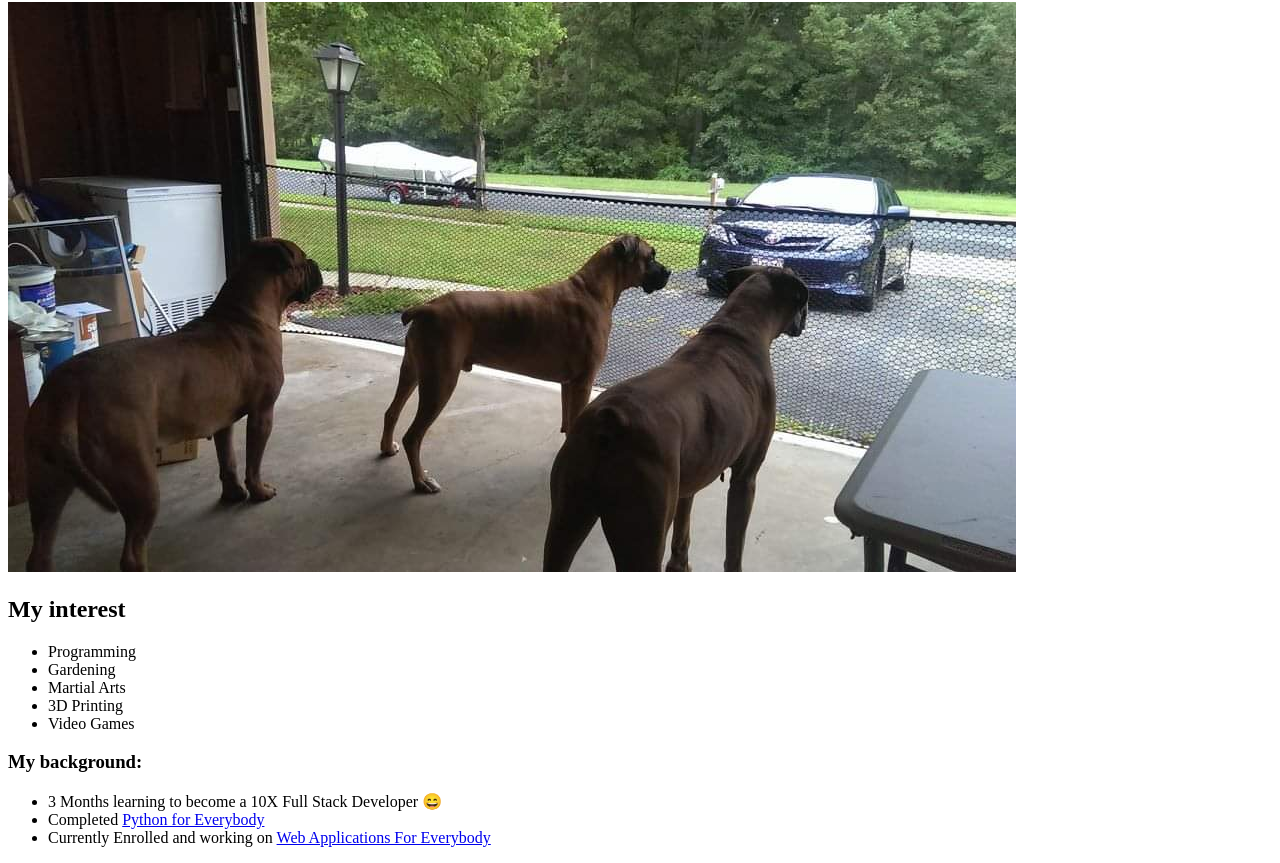
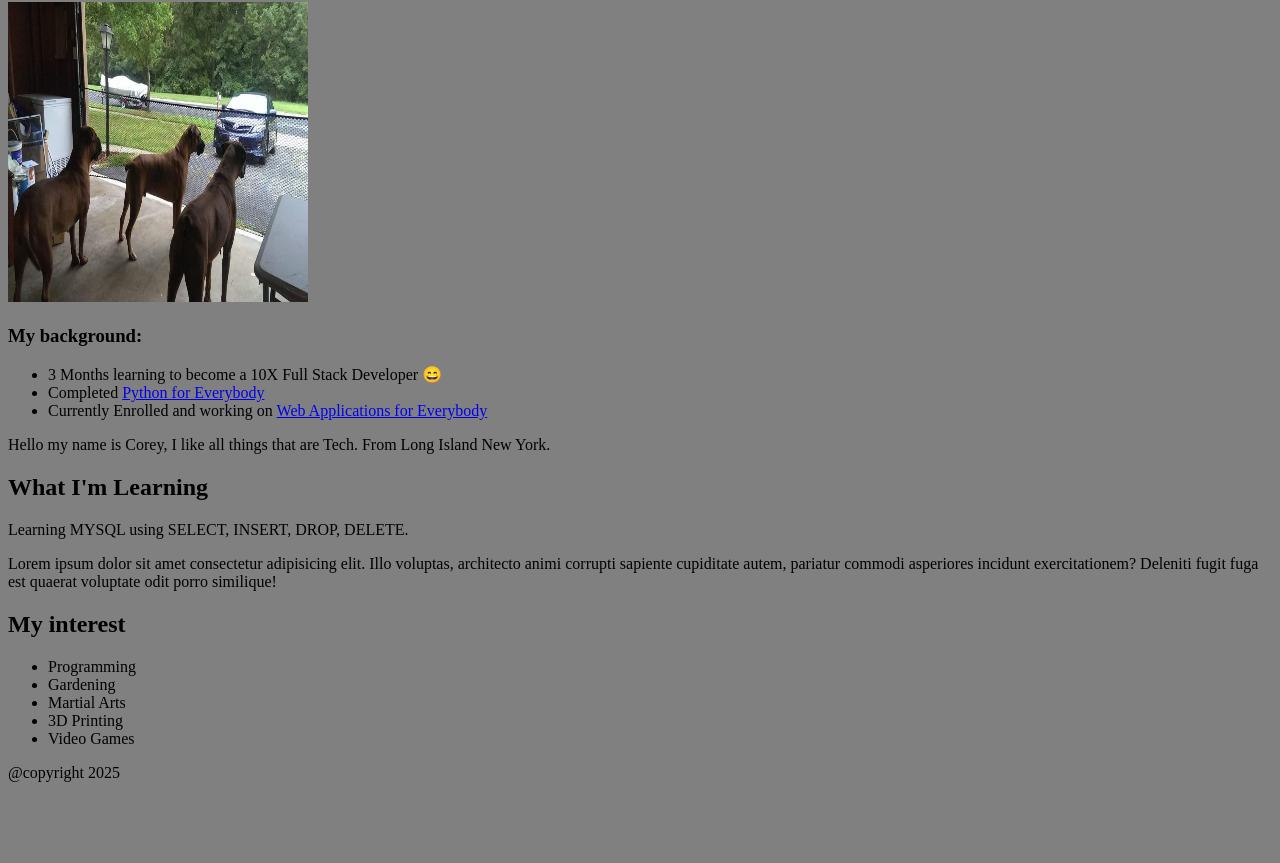
Before and after one commit to mainesource/Profile_Website, a plain HTML site: page index.html in a window 1280 px wide. Shown: the part 112-975 px from the top of the page. After the commit the page ends 902 px from the top, so only its background shows below. Drawn offline with Linux system fonts and the light colour scheme.

Commit message:
added css

```diff
--- a/index.html
+++ b/index.html
@@ -4,6 +4,7 @@
   <meta charset="UTF-8">
   <meta name="viewport" content="width=device-width, initial-scale=1.0">
   <title>Corey Robinson Profile Website</title>
+  <link rel="stylesheet" href="style.css">
 </head>
 <body>
   <nav class="menu">
@@ -18,7 +19,26 @@
     <div class="profile_img">
       <img src="dogs_pic.jpg" alt="">
     </div>
-    <div>
+
+  </header>
+  <main class="content">
+    <section>
+      <h3 class="title">My background: </h3>
+      <ul>
+        <li>3 Months learning to become a 10X Full Stack Developer &#x1F604;</li>
+        <li>Completed <a href="http://www.py4e.com" target="_blank">Python for Everybody</a></li>
+        <li>Currently Enrolled and working on <a href="http://www.wa4e.com" target="_blank">Web Applications for Everybody</a></li>
+      </ul>
+      <p>Hello my name is Corey, I like all things that are Tech. From Long Island New York.</p>
+      <h1 class="title">What I'm Learning</h1>
+      <article>
+        Learning MYSQL using SELECT, INSERT, DROP, DELETE.
+      </article>
+      <section id="about">
+        <p>Lorem ipsum dolor sit amet consectetur adipisicing elit. Illo voluptas, architecto animi corrupti sapiente cupiditate autem, pariatur commodi asperiores incidunt exercitationem? Deleniti fugit fuga est quaerat voluptate odit porro similique!</p>
+      </section>
+    </section>
+    <aside>
       <h2>My interest</h2>
       <ul>
         <li>Programming</li>
@@ -27,20 +47,10 @@
         <li>3D Printing</li>
         <li>Video Games</li>
       </ul>
-    </div>
-  </header>
-  <main class="content">
-    <section>
-      <h3 class="title">My background: </h3>
-      <ul>
-        <li>3 Months learning to become a 10X Full Stack Developer &#x1F604;</li>
-        <li>Completed <a href="http://www.py4e.com" target="_blank">Python for Everybody</a></li>
-        <li>Currently Enrolled and working on <a href="http://www.wa4e.com" target="_blank">Web Applications For Everybody</a></li>
-      </ul>
-    </section>
-
+    </aside>
   </main>
-
-
+  <footer>
+    @copyright 2025
+  </footer>
 </body>
 </html>
--- /dev/null
+++ b/style.css
@@ -0,0 +1,7 @@
+body {
+  background-color: grey;
+}
+ .profile_img img{
+  width: 300px;
+  height: 300px;
+ }
```
